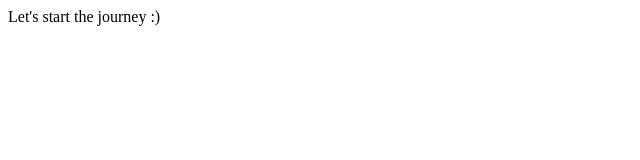
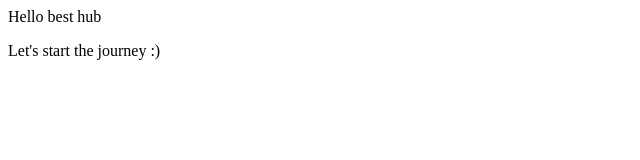
Before and after one commit to Ritik-Singh21/localg, a plain HTML site: page index.html in a window 1280 px wide. Shown: the whole page, without its empty margins (0-640 px from the left). Drawn offline with Linux system fonts and the light colour scheme.

Commit message:
Add new features

```diff
--- a/index.html
+++ b/index.html
@@ -1 +1,2 @@
+<p>Hello best hub</p>
 <p>Let's start the journey :)</p>
```
